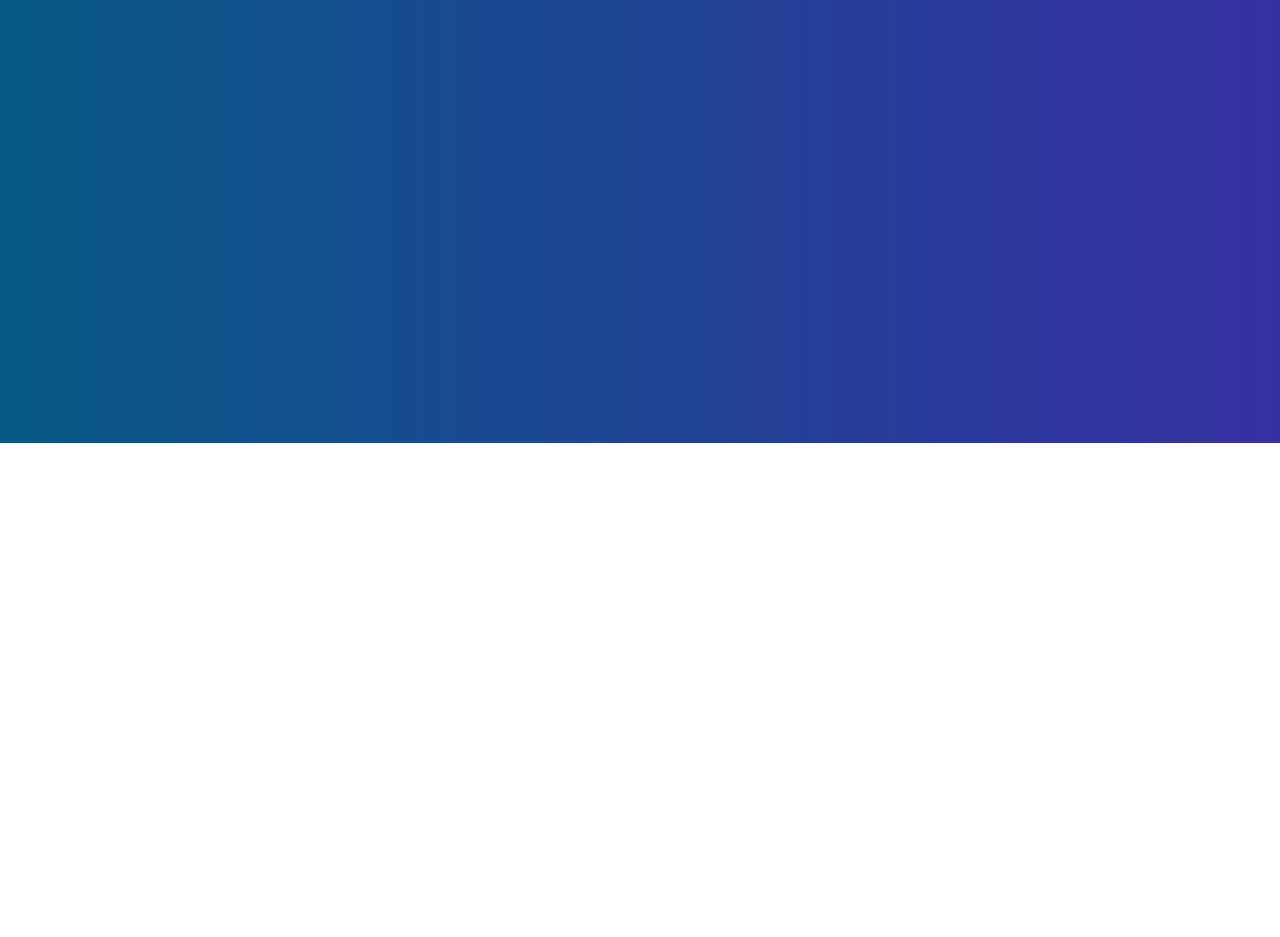
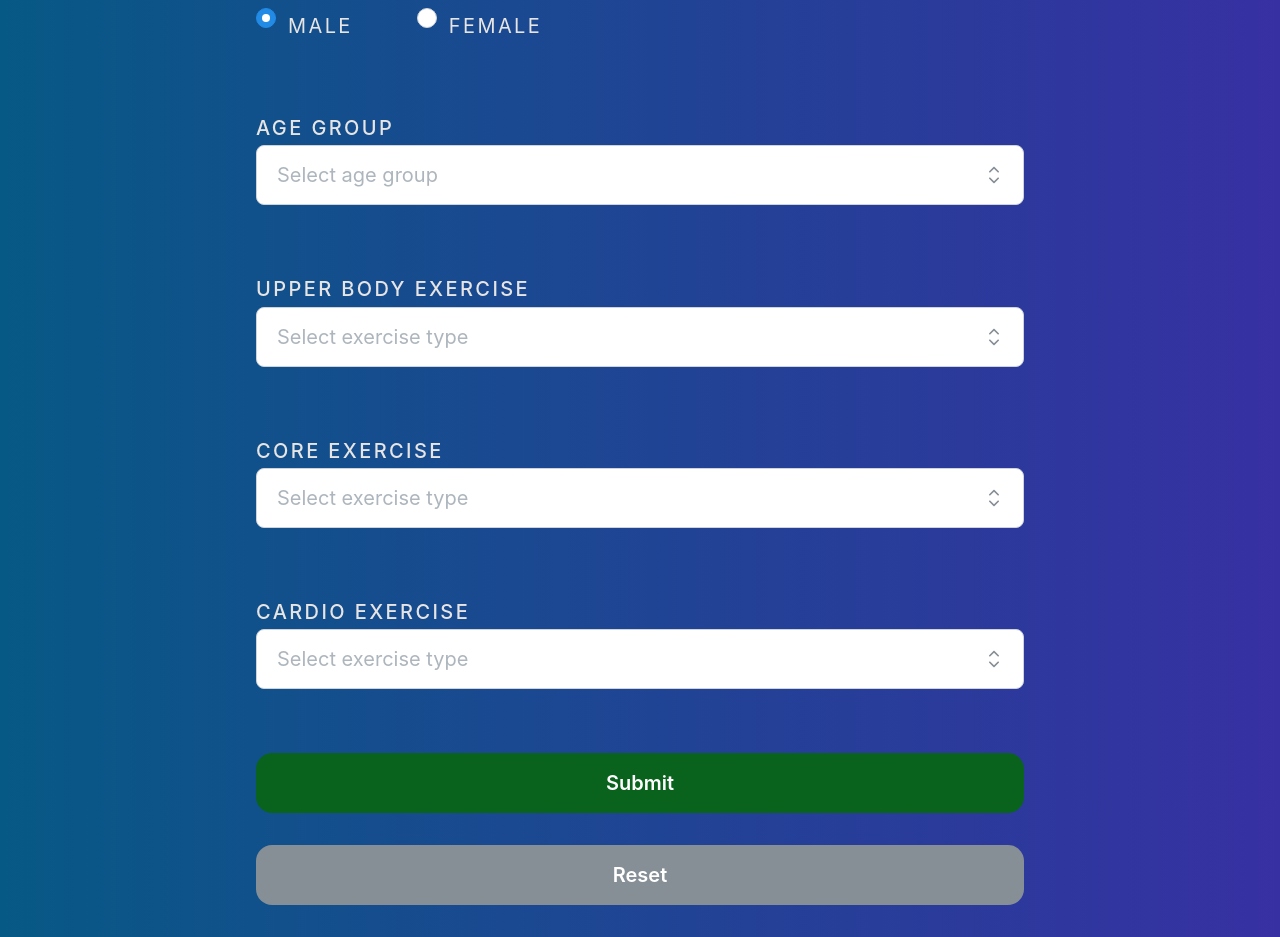
Before and after one commit to ronnieima/usaf-pt-calculator, a Next.js app: page / in a window 1280 px wide. Shown: the part 469-1406 px from the top of the page. Before the commit the page ends 912 px from the top, so only its background shows below. Built offline with nearby package versions, Linux system fonts and the light colour scheme.

Commit message:
add select inputs

```diff
--- /dev/null
+++ b/app/_ui/AgeGroupSelect.tsx
@@ -0,0 +1,26 @@
+import { Select } from "@mantine/core";
+import React from "react";
+
+const AgeGroupSelect = () => {
+  return (
+    <Select
+      label="Age Group"
+      placeholder="Select age group"
+      size="xl"
+      radius="0.5rem"
+      data={[
+        "<25",
+        "25-29",
+        "30-34",
+        "35-39",
+        "40-44",
+        "45-49",
+        "50-54",
+        "55-59",
+        ">=60",
+      ]}
+    />
+  );
+};
+
+export default AgeGroupSelect;
--- /dev/null
+++ b/app/_ui/ExerciseSelect.tsx
@@ -0,0 +1,29 @@
+"use client";
+
+import { Select } from "@mantine/core";
+import React, { useState } from "react";
+import formatExerciseName from "../_util/formatExerciseName";
+
+type ExerciseSelectProps = {
+  type: string;
+  options: string[];
+};
+
+const ExerciseSelect = ({ type, options }: ExerciseSelectProps) => {
+  const [value, setValue] = useState("");
+  console.log(value);
+
+  return (
+    <Select
+      label={`${formatExerciseName(type)} Exercise`}
+      placeholder="Select exercise type"
+      size="xl"
+      radius="0.5rem"
+      data={options}
+      value={value}
+      onChange={setValue}
+    />
+  );
+};
+
+export default ExerciseSelect;
--- a/app/_ui/Form.tsx
+++ b/app/_ui/Form.tsx
@@ -1,12 +1,41 @@
+import { Button } from "@mantine/core";
+import AgeGroupSelect from "./AgeGroupSelect";
+import ExerciseSelect from "./ExerciseSelect";
+import GenderRadioButtons from "./GenderRadioButtons";
+
 const Form = () => {
   return (
-    <form>
+    <form className="m-auto mb-3 flex max-w-2xl flex-col gap-16 text-2xl  uppercase tracking-widest text-stone-200 sm:max-w-3xl">
       {/* radio gender */}
+      <GenderRadioButtons />
       {/* select age group */}
+      <AgeGroupSelect />
       {/* select upper exercise  */}
+      <ExerciseSelect type="upper" options={["Pushups", "Hand Releases"]} />
       {/* select core exercise */}
+      <ExerciseSelect
+        type="core"
+        options={["Situps", "Cross Legged Reverse Crunches", "Forearm Plank"]}
+      />
       {/* select cardio exercise */}
+      <ExerciseSelect
+        type="cardio"
+        options={["1.5 Mile Run", "20 Meter HAMR Shuttles"]}
+      />
       {/* reset/submit button */}
+      <div className="flex flex-col gap-8">
+        <Button
+          variant="filled"
+          color="rgba(9, 99, 28, 1)"
+          size="xl"
+          radius="lg"
+        >
+          Submit
+        </Button>
+        <Button variant="filled" color="gray" size="xl" radius="lg">
+          Reset
+        </Button>
+      </div>
     </form>
   );
 };
--- /dev/null
+++ b/app/_ui/GenderRadioButtons.tsx
@@ -0,0 +1,26 @@
+"use client";
+
+import { Radio } from "@mantine/core";
+import React, { useState } from "react";
+
+const GenderRadioButtons = () => {
+  const [value, setValue] = useState("male");
+
+  return (
+    <Radio.Group
+      value={value}
+      onChange={setValue}
+      name="gender"
+      label="Gender"
+      withAsterisk
+      size="xl"
+    >
+      <div className="flex gap-16">
+        <Radio value="male" label="Male" />
+        <Radio value="female" label="Female" />
+      </div>
+    </Radio.Group>
+  );
+};
+
+export default GenderRadioButtons;
--- /dev/null
+++ b/app/_util/formatExerciseName.tsx
@@ -0,0 +1,12 @@
+export default function formatExerciseName(category: string) {
+  switch (category) {
+    case "upper":
+      return "Upper Body";
+    case "core":
+      return "Core";
+    case "cardio":
+      return "Cardio";
+    default:
+      return category;
+  }
+}
--- a/app/charts/page.tsx
+++ b/app/charts/page.tsx
@@ -1,7 +1,11 @@
 import React from "react";
 
 const ChartsPage = () => {
-  return <div>ChartsPage</div>;
+  return (
+    <div className="min-h-screen bg-gradient-to-r from-sky-800 to-indigo-800 p-5">
+      ChartsPage
+    </div>
+  );
 };
 
 export default ChartsPage;
--- a/app/exercises/page.tsx
+++ b/app/exercises/page.tsx
@@ -1,7 +1,11 @@
 import React from "react";
 
 const ExercisesPage = () => {
-  return <div>ExercisesPage</div>;
+  return (
+    <div className="min-h-screen bg-gradient-to-r from-sky-800 to-indigo-800 p-5">
+      ExercisesPage
+    </div>
+  );
 };
 
 export default ExercisesPage;
--- a/app/resources/page.tsx
+++ b/app/resources/page.tsx
@@ -1,7 +1,11 @@
 import React from "react";
 
 const ResourcesPage = () => {
-  return <div>ResourcesPage</div>;
+  return (
+    <div className="min-h-screen bg-gradient-to-r from-sky-800 to-indigo-800 p-5">
+      ResourcesPage
+    </div>
+  );
 };
 
 export default ResourcesPage;
```
